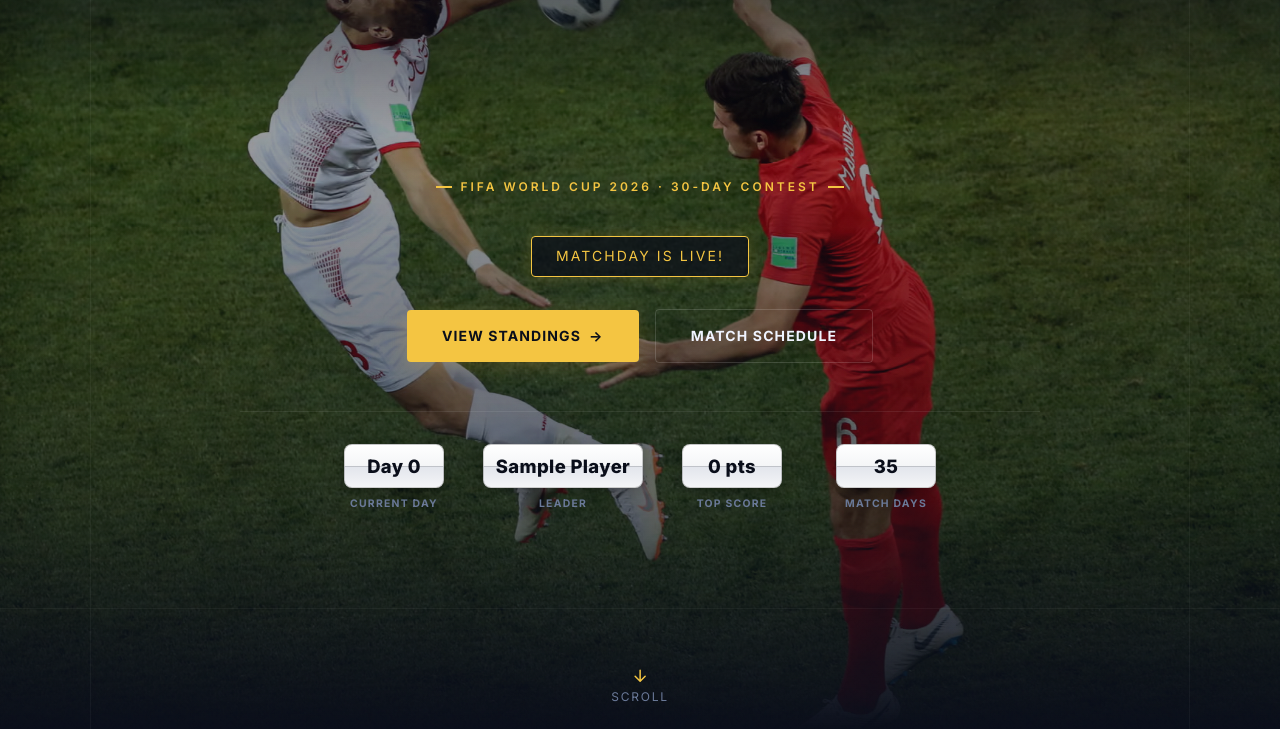
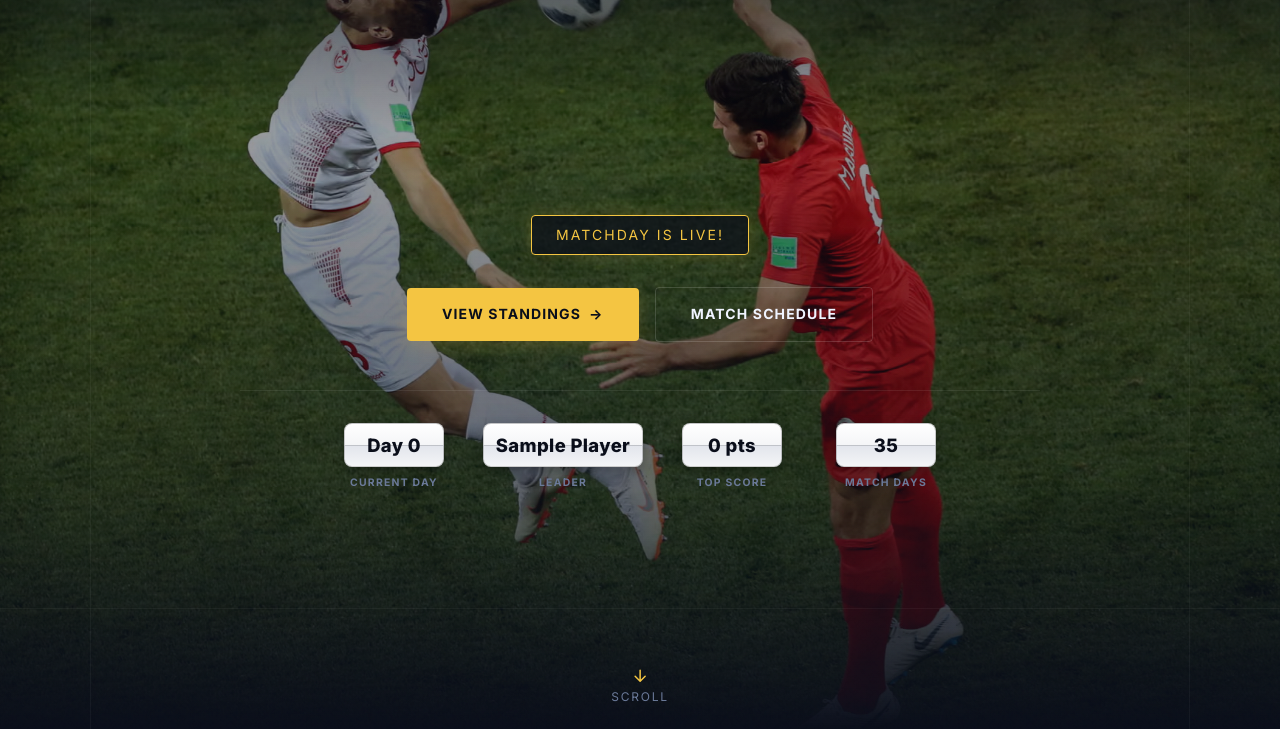
Before and after one commit to ragesh-c/Footbalism-Prediction, a plain HTML site: page index.html in a window 1280 px wide. Shown: the part 71-800 px from the top of the page. Drawn offline with Linux system fonts and the light colour scheme; no server answers; a script that the page names is missing.

Commit message:
Remove FIFA World Cup 2026 · 30-Day Contest subtitle from hero section

```diff
--- a/index.html
+++ b/index.html
@@ -93,7 +93,6 @@
 
     <div class="container hero__content-container">
       <div class="hero__content">
-        <p class="hero__eyebrow">FIFA World Cup 2026 · 30-Day Contest</p>
 
 
 
```
